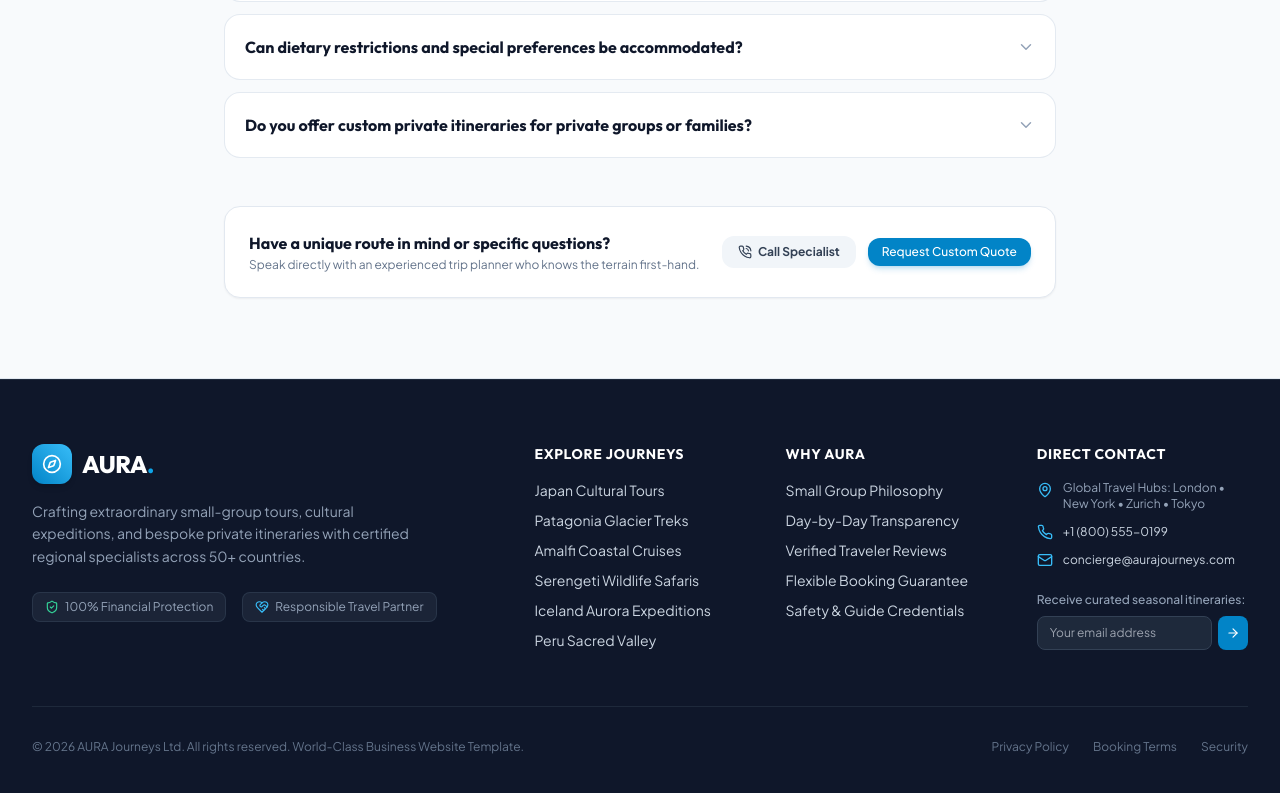
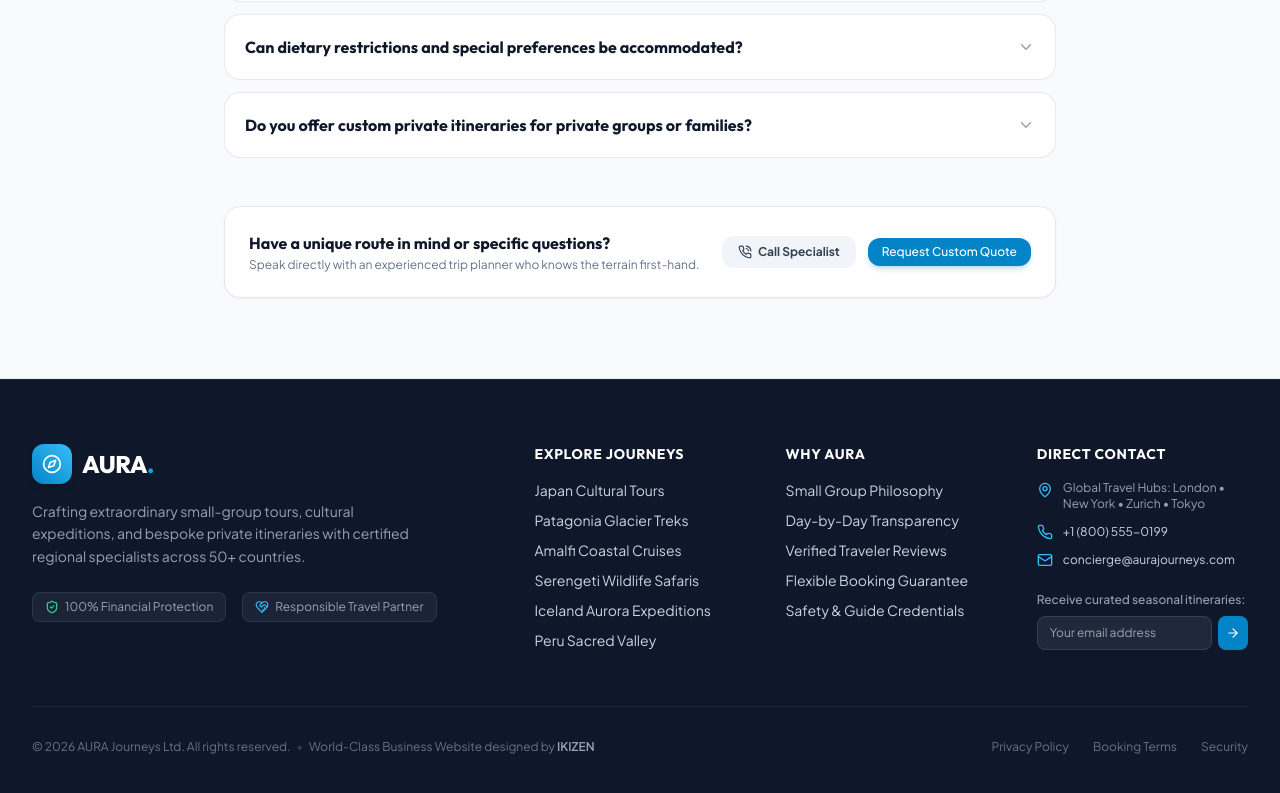
Before and after one commit to Sxjxd/aura-travel-template, a React (Vite) app: page / in a window 1280 px wide. Shown: the part 7534-8327 px from the top of the page. Built offline with nearby package versions, Linux system fonts and the light colour scheme.

Commit message:
Update footer branding to IKIZEN and configure vite allowedHosts

```diff
--- a/src/components/navigation/Footer.tsx
+++ b/src/components/navigation/Footer.tsx
@@ -136,7 +136,21 @@ export const Footer: React.FC = () => {
 
         {/* Bottom Bar */}
         <div className="pt-8 flex flex-col sm:flex-row items-center justify-between text-xs text-slate-500 gap-4">
-          <p>© {new Date().getFullYear()} AURA Journeys Ltd. All rights reserved. World-Class Business Website Template.</p>
+          <p className="flex flex-wrap items-center justify-center sm:justify-start gap-1.5 text-center sm:text-left">
+            <span>© {new Date().getFullYear()} AURA Journeys Ltd. All rights reserved.</span>
+            <span className="hidden sm:inline text-slate-700">•</span>
+            <span>
+              World-Class Business Website designed by{' '}
+              <a
+                href="https://www.ikizen.io"
+                target="_blank"
+                rel="noopener noreferrer"
+                className="text-slate-400 hover:text-brand-400 font-semibold transition-colors underline-offset-4 hover:underline"
+              >
+                IKIZEN
+              </a>
+            </span>
+          </p>
           <div className="flex items-center gap-6">
             <a href="#" className="hover:text-slate-400 transition-colors">Privacy Policy</a>
             <a href="#" className="hover:text-slate-400 transition-colors">Booking Terms</a>
--- a/vite.config.ts
+++ b/vite.config.ts
@@ -6,6 +6,7 @@ export default defineConfig({
   plugins: [react()],
   server: {
     port: 5173,
-    open: false
+    open: false,
+    allowedHosts: true
   }
 });
```
